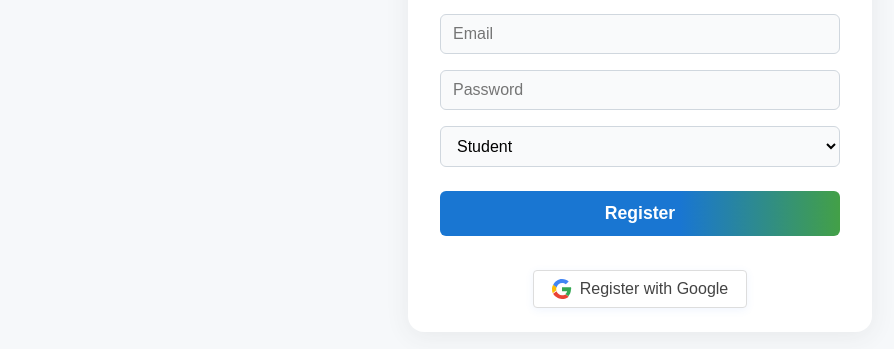
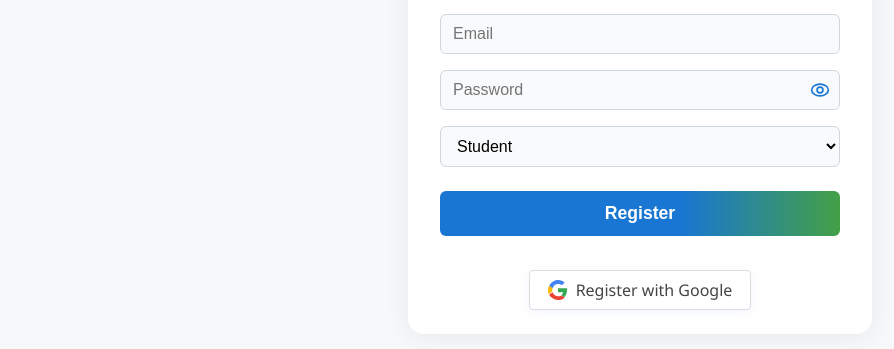
Before and after one commit to robluefire99/idk-academy-score-dashboard, a React (Create React App) app in the folder client/: page /register in a window 1280 px wide. Shown: the part 233-582 px from the top of the page, without its empty margins (0-894 px from the left). Built offline with nearby package versions, Linux system fonts and the light colour scheme.

Commit message:
update env and client

```diff
--- a/client/src/pages/LoginPage.js
+++ b/client/src/pages/LoginPage.js
@@ -17,6 +17,7 @@ const googleIcon = (
 
 export default function LoginPage() {
   const [creds, setCreds] = useState({});
+  const [showPassword, setShowPassword] = useState(false);
   const dispatch = useDispatch();
 
   return (
@@ -28,16 +29,35 @@ export default function LoginPage() {
           placeholder="Email"
           onChange={e => setCreds({ ...creds, email: e.target.value })}
         />
-        <input
-          type="password"
-          placeholder="Password"
-          onChange={e => setCreds({ ...creds, password: e.target.value })}
-        />
+        <div className="password-input-wrapper">
+          <input
+            type={showPassword ? 'text' : 'password'}
+            placeholder="Password"
+            onChange={e => setCreds({ ...creds, password: e.target.value })}
+          />
+          <button
+            type="button"
+            className="password-toggle-btn"
+            onClick={() => setShowPassword(v => !v)}
+            tabIndex={-1}
+            aria-label={showPassword ? 'Hide password' : 'Show password'}
+          >
+            {showPassword ? (
+              <svg width="20" height="20" viewBox="0 0 24 24" fill="none" stroke="#1976d2" strokeWidth="2" strokeLinecap="round" strokeLinejoin="round"><path d="M1 1l22 22"/><path d="M17.94 17.94A10.94 10.94 0 0 1 12 19c-5 0-9.27-3.11-11-7.5a11.05 11.05 0 0 1 5.17-5.92"/><path d="M9.53 9.53A3.5 3.5 0 0 0 12 15.5c1.38 0 2.63-.83 3.16-2.03"/><path d="M14.47 14.47A3.5 3.5 0 0 1 12 8.5c-.41 0-.8.07-1.17.2"/></svg>
+            ) : (
+              <svg width="20" height="20" viewBox="0 0 24 24" fill="none" stroke="#1976d2" strokeWidth="2" strokeLinecap="round" strokeLinejoin="round"><ellipse cx="12" cy="12" rx="10" ry="7"/><circle cx="12" cy="12" r="3.5"/></svg>
+            )}
+          </button>
+        </div>
         <button type="submit">Login</button>
       </form>
       <div style={{ marginTop: 16, display: 'flex', justifyContent: 'center' }}>
-        <a href="/api/auth/google" style={{ textDecoration: 'none' }}>
-          <button type="button" className="google-btn">{googleIcon} Login with Google</button>
+        <a
+          href="/api/auth/google"
+          className="google-btn"
+          style={{ display: 'flex', alignItems: 'center', justifyContent: 'center', gap: 8, textDecoration: 'none' }}
+        >
+          {googleIcon} Login with Google
         </a>
       </div>
     </div>
--- a/client/src/pages/RegisterPage.js
+++ b/client/src/pages/RegisterPage.js
@@ -18,6 +18,7 @@ const googleIcon = (
 export default function RegisterPage() {
   const [form, setForm] = useState({});
   const [message, setMessage] = useState('');
+  const [showPassword, setShowPassword] = useState(false);
   const navigate = useNavigate();
 
   const handleSubmit = e => {
@@ -45,11 +46,26 @@ export default function RegisterPage() {
           placeholder="Email"
           onChange={e => setForm({ ...form, email: e.target.value })}
         />
-        <input
-          type="password"
-          placeholder="Password"
-          onChange={e => setForm({ ...form, password: e.target.value })}
-        />
+        <div className="password-input-wrapper">
+          <input
+            type={showPassword ? 'text' : 'password'}
+            placeholder="Password"
+            onChange={e => setForm({ ...form, password: e.target.value })}
+          />
+          <button
+            type="button"
+            className="password-toggle-btn"
+            onClick={() => setShowPassword(v => !v)}
+            tabIndex={-1}
+            aria-label={showPassword ? 'Hide password' : 'Show password'}
+          >
+            {showPassword ? (
+              <svg width="20" height="20" viewBox="0 0 24 24" fill="none" stroke="#1976d2" strokeWidth="2" strokeLinecap="round" strokeLinejoin="round"><path d="M1 1l22 22"/><path d="M17.94 17.94A10.94 10.94 0 0 1 12 19c-5 0-9.27-3.11-11-7.5a11.05 11.05 0 0 1 5.17-5.92"/><path d="M9.53 9.53A3.5 3.5 0 0 0 12 15.5c1.38 0 2.63-.83 3.16-2.03"/><path d="M14.47 14.47A3.5 3.5 0 0 1 12 8.5c-.41 0-.8.07-1.17.2"/></svg>
+            ) : (
+              <svg width="20" height="20" viewBox="0 0 24 24" fill="none" stroke="#1976d2" strokeWidth="2" strokeLinecap="round" strokeLinejoin="round"><ellipse cx="12" cy="12" rx="10" ry="7"/><circle cx="12" cy="12" r="3.5"/></svg>
+            )}
+          </button>
+        </div>
         <select onChange={e => setForm({ ...form, role: e.target.value })}>
           <option value="student">Student</option>
           <option value="lecturer">Lecturer</option>
@@ -57,8 +73,12 @@ export default function RegisterPage() {
         <button type="submit">Register</button>
       </form>
       <div style={{ marginTop: 16, display: 'flex', justifyContent: 'center' }}>
-        <a href="/api/auth/google" style={{ textDecoration: 'none' }}>
-          <button type="button" className="google-btn">{googleIcon} Register with Google</button>
+        <a
+          href="/api/auth/google"
+          className="google-btn"
+          style={{ display: 'flex', alignItems: 'center', justifyContent: 'center', gap: 8, textDecoration: 'none' }}
+        >
+          {googleIcon} Register with Google
         </a>
       </div>
     </div>
--- a/client/src/styles/modern.css
+++ b/client/src/styles/modern.css
@@ -128,6 +128,29 @@ body {
   align-items: center;
   margin-bottom: 18px;
 }
+.password-input-wrapper {
+  position: relative;
+  width: 100%;
+}
+.password-input-wrapper input[type="password"],
+.password-input-wrapper input[type="text"] {
+  width: 100%;
+  padding-right: 38px; /* space for the eye icon */
+  box-sizing: border-box;
+}
+.password-toggle-btn {
+  position: absolute;
+  right: 10px;
+  top: 50%;
+  transform: translateY(-50%);
+  background: none;
+  border: none;
+  cursor: pointer;
+  padding: 0;
+  display: flex;
+  align-items: center;
+  height: 24px;
+}
 @media (max-width: 700px) {
   .main-form, .dashboard-container {
     padding: 12px 4px;
```
Also changed, not shown: 1 other file (tests, documents, lock files or other folders).
